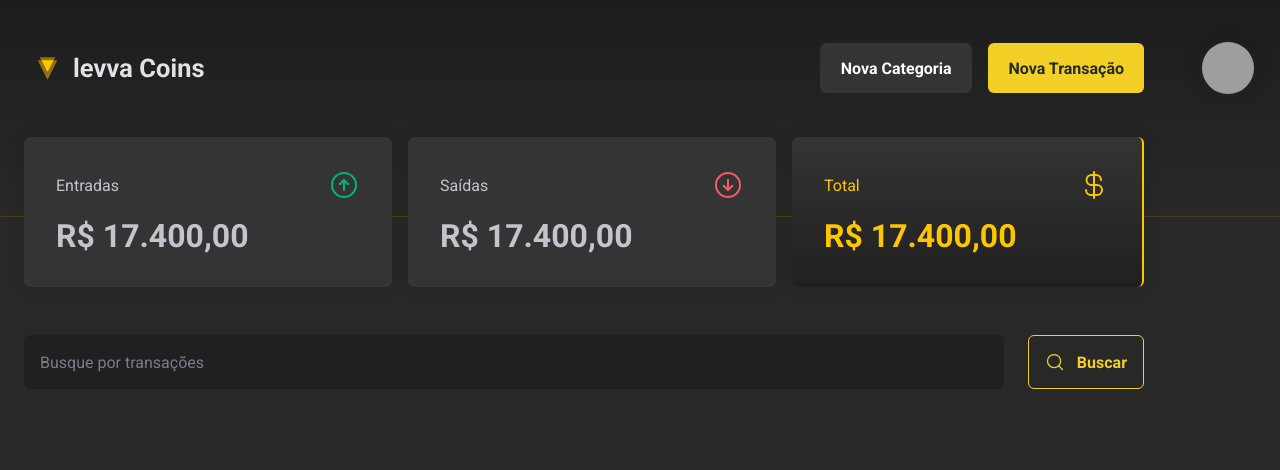
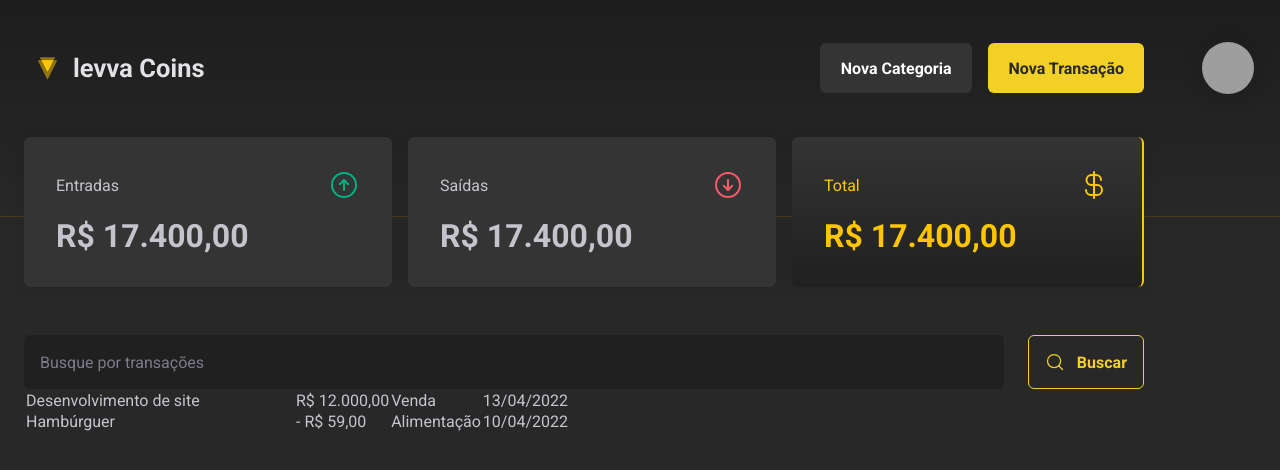
Before and after one commit to jemluz/levva-coins-ensaio, a React (Vite) app: page /home in a window 1280 px wide. Shown: the top 470 px of the page. Built offline with nearby package versions, Linux system fonts and the light colour scheme; grey boxes are pictures that could not be loaded.

Commit message:
Estilização - Tabela I
- Criação dos styled components

```diff
--- a/src/pages/Home/index.tsx
+++ b/src/pages/Home/index.tsx
@@ -1,7 +1,7 @@
 import { Header } from "../../components/Header";
 import { SearchForm } from "../../components/SearchForm";
 import { Summary } from "../../components/Summary";
-import { HomeWrapper } from "./styles";
+import { HomeWrapper, PriceHighlight, TransactionsContainer, TransactionsTable } from "./styles";
 
 export function Home() {
   return (
@@ -9,6 +9,32 @@ export function Home() {
       <Header />
       <Summary />
       <SearchForm />
+
+      <TransactionsContainer>
+        <TransactionsTable>
+          <tbody>
+
+            <tr>
+              <td width="50%">Desenvolvimento de site</td>
+              <td>
+                <PriceHighlight>R$ 12.000,00</PriceHighlight>
+              </td>
+              <td>Venda</td>
+              <td>13/04/2022</td>
+            </tr>
+
+            <tr>
+              <td width="50%">Hambúrguer</td>
+              <td>
+                <PriceHighlight>- R$ 59,00</PriceHighlight>
+              </td>
+              <td>Alimentação</td>
+              <td>10/04/2022</td>
+            </tr>
+
+          </tbody>
+        </TransactionsTable>
+      </TransactionsContainer>
     </HomeWrapper>
   )
 }
--- a/src/pages/Home/styles.ts
+++ b/src/pages/Home/styles.ts
@@ -4,3 +4,13 @@ export const HomeWrapper = styled.div`
   display: grid;
   grid-template-columns: 1fr 77rem 1fr;
 `;
+
+export const TransactionsContainer = styled.main`
+  grid-column: 2 / 3;
+`
+
+export const TransactionsTable = styled.table`
+`
+
+export const PriceHighlight = styled.span`
+`
```
